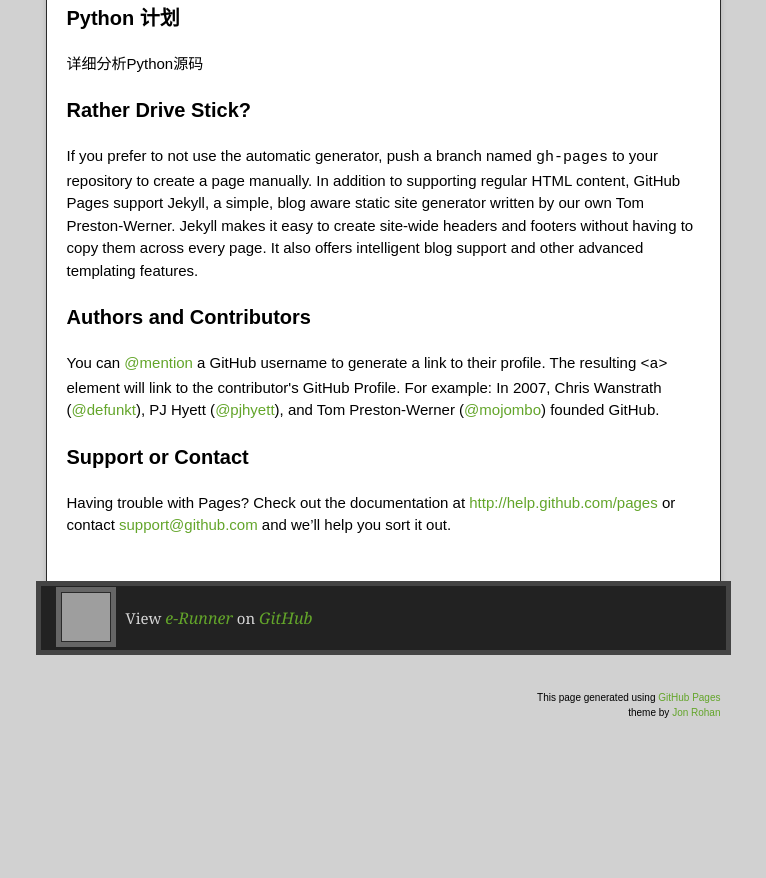
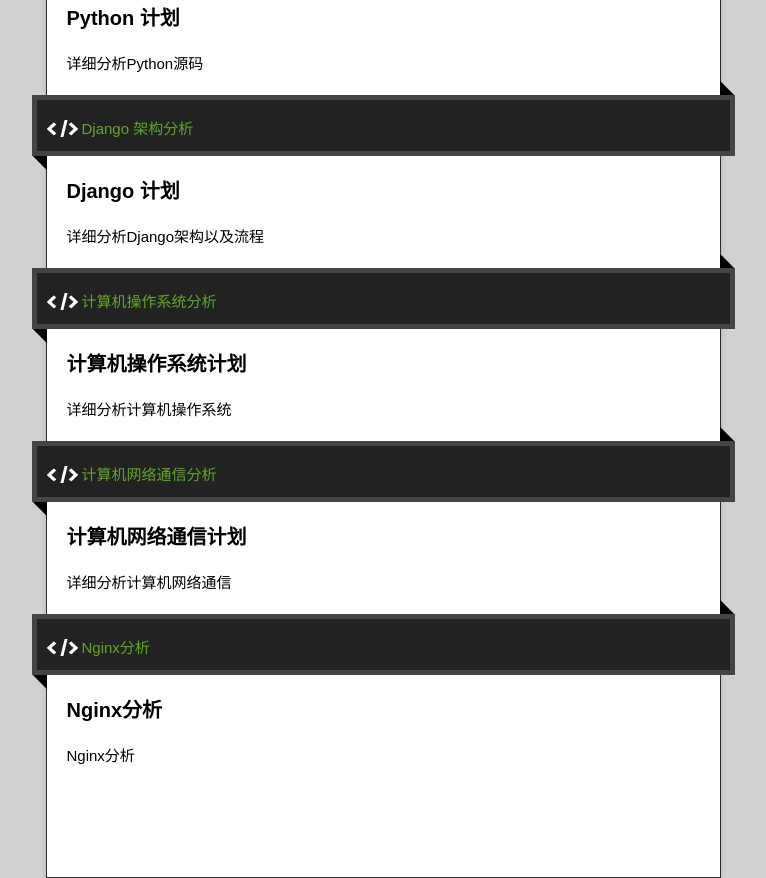
Before and after one commit to e-Runner/e-Runner.github.io, a plain HTML site: page index.html in a window 1280 px wide. Shown: the part 439-1317 px from the top of the page, without its empty margins (257-1023 px from the left). Before the commit the page ends 1249 px from the top, so only its background shows below. Drawn offline with nearby package versions, Linux system fonts and the light colour scheme; grey boxes are pictures that could not be loaded.

Commit message:
Update index.html
计划分析

```diff
--- a/index.html
+++ b/index.html
@@ -51,39 +51,52 @@
 
         <p>详细分析Python源码</p>
 
-<h3>
-<a name="rather-drive-stick" class="anchor" href="#rather-drive-stick"><span class="octicon octicon-link"></span></a>Rather Drive Stick?</h3>
+        <div class="download-bar">
+        <div class="inner">
+          <a href="https://github.com/e-Runner" class="code">Django 架构分析</a>
+        </div>
+        <span class="blc"></span><span class="trc"></span>
+        </div>
+        <article class="markdown-body">
+        <h3>
+        <a name="designer-templates" class="anchor" href="#designer-templates"><span class="octicon octicon-link"></span></a>Django 计划</h3>
 
-<p>If you prefer to not use the automatic generator, push a branch named <code>gh-pages</code> to your repository to create a page manually. In addition to supporting regular HTML content, GitHub Pages support Jekyll, a simple, blog aware static site generator written by our own Tom Preston-Werner. Jekyll makes it easy to create site-wide headers and footers without having to copy them across every page. It also offers intelligent blog support and other advanced templating features.</p>
+        <p>详细分析Django架构以及流程</p>
 
-<h3>
-<a name="authors-and-contributors" class="anchor" href="#authors-and-contributors"><span class="octicon octicon-link"></span></a>Authors and Contributors</h3>
+        <div class="download-bar">
+        <div class="inner">
+          <a href="https://github.com/e-Runner" class="code">计算机操作系统分析</a>
+        </div>
+        <span class="blc"></span><span class="trc"></span>
+        </div>
+        <article class="markdown-body">
+        <h3>
+        <a name="designer-templates" class="anchor" href="#designer-templates"><span class="octicon octicon-link"></span></a>计算机操作系统计划</h3>
 
-<p>You can <a href="https://github.com/blog/821" class="user-mention">@mention</a> a GitHub username to generate a link to their profile. The resulting <code>&lt;a&gt;</code> element will link to the contributor's GitHub Profile. For example: In 2007, Chris Wanstrath (<a href="https://github.com/defunkt" class="user-mention">@defunkt</a>), PJ Hyett (<a href="https://github.com/pjhyett" class="user-mention">@pjhyett</a>), and Tom Preston-Werner (<a href="https://github.com/mojombo" class="user-mention">@mojombo</a>) founded GitHub.</p>
+        <p>详细分析计算机操作系统</p>
 
-<h3>
-<a name="support-or-contact" class="anchor" href="#support-or-contact"><span class="octicon octicon-link"></span></a>Support or Contact</h3>
+        <div class="download-bar">
+        <div class="inner">
+          <a href="https://github.com/e-Runner" class="code">计算机网络通信分析</a>
+        </div>
+        <span class="blc"></span><span class="trc"></span>
+        </div>
+        <article class="markdown-body">
+        <h3>
+        <a name="designer-templates" class="anchor" href="#designer-templates"><span class="octicon octicon-link"></span></a>计算机网络通信计划</h3>
 
-<p>Having trouble with Pages? Check out the documentation at <a href="http://help.github.com/pages">http://help.github.com/pages</a> or contact <a href="mailto:support@github.com">support@github.com</a> and we’ll help you sort it out.</p>
-        </article>
-      </div>
-    </div>
-    <footer>
-      <div class="owner">
+        <p>详细分析计算机网络通信</p>
 
-      <p><a href="https://github.com/e-Runner" class="avatar"><img src="https://avatars2.githubusercontent.com/u/7535559?v=2&amp;s=60" width="48" height="48"></a>View <a href="https://github.com/e-Runner">e-Runner</a> on <a href="https://www.github.com">GitHub</a></p>
-
-      </div>
-      <div class="creds">
-        <small>This page generated using <a href="http://pages.github.com/">GitHub Pages</a><br>theme by <a href="https://twitter.com/jonrohan/">Jon Rohan</a></small>
-      </div>
-    </footer>
-  </div>
-  <div class="current-section">
-    <a href="#top">Scroll to top</a>
-    <a href="https://github.com/e-Runner/e-Runner.github.io/tarball/master" class="tar">tar</a><a href="https://github.com/e-Runner/e-Runner.github.io/zipball/master" class="zip">zip</a><a href="" class="code">source code</a>
-    <p class="name"></p>
-  </div>
+        <div class="download-bar">
+        <div class="inner">
+          <a href="https://github.com/e-Runner" class="code">Nginx分析</a>
+        </div>
+        <span class="blc"></span><span class="trc"></span>
+        </div>
+        <article class="markdown-body">
+        <h3>
+        <a name="designer-templates" class="anchor" href="#designer-templates"><span class="octicon octicon-link"></span></a>Nginx分析</h3>
+        <p>Nginx分析</p>
 
 
 </body>
```
